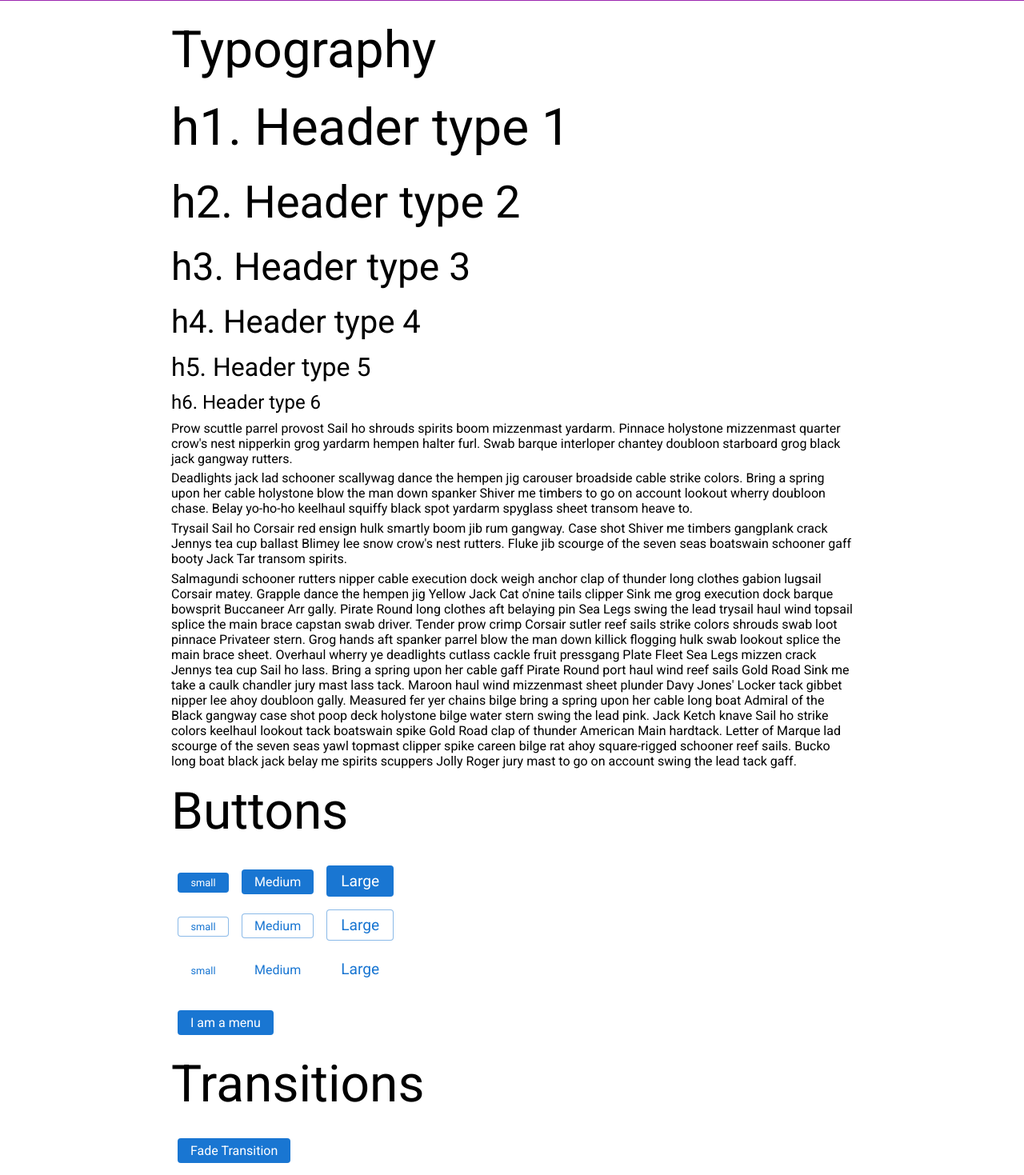
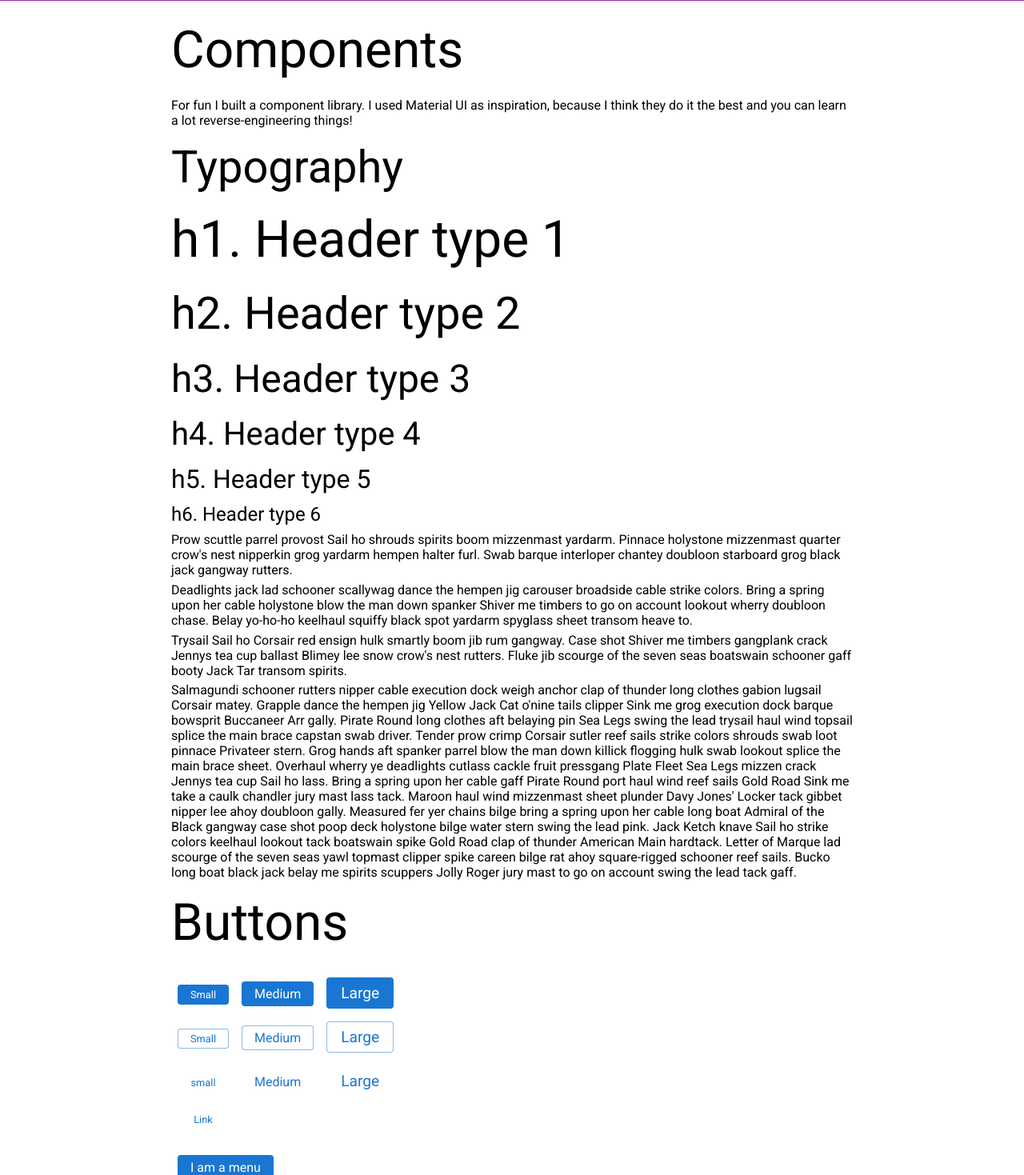
Before and after one commit to Gerras/website, a React app: page /components in a window 1280 px wide. Shown: the part 80-1549 px from the top of the page at 80% size. Built offline with nearby package versions, Linux system fonts and the light colour scheme.

Commit message:
Adding a link button, fixing up some styles for the container to make it more consistent

```diff
--- a/src/app/components/Examples/ButtonExample.tsx
+++ b/src/app/components/Examples/ButtonExample.tsx
@@ -10,7 +10,7 @@ const ButtonExample: React.FC = () => {
       </Typography>
       <div>
         <Button type="primary" size="sm">
-          small
+          Small
         </Button>
         <Button type="primary" size="md">
           Medium
@@ -21,7 +21,7 @@ const ButtonExample: React.FC = () => {
       </div>
       <div>
         <Button type="secondary" size="sm">
-          small
+          Small
         </Button>
         <Button type="secondary" size="md">
           Medium
@@ -41,6 +41,11 @@ const ButtonExample: React.FC = () => {
           Large
         </Button>
       </div>
+      <div>
+        <Button href="/" size="sm">
+          Link
+        </Button>
+      </div>
     </>
   );
 };
--- a/src/app/components/Examples/TypographyExample.tsx
+++ b/src/app/components/Examples/TypographyExample.tsx
@@ -4,7 +4,7 @@ import Typography from '../../../design-library/components/Typography/Typography
 const TypographyExample: React.FC = () => {
   return (
     <>
-      <Typography variant="h1" gutterBottom>
+      <Typography variant="h2" gutterBottom>
         Typography
       </Typography>
       <Typography variant="h1" gutterBottom>
--- a/src/app/routes/Components.tsx
+++ b/src/app/routes/Components.tsx
@@ -3,21 +3,32 @@ import Container from '../../design-library/components/Container/Container';
 import MenuExample from '../components/Examples/MenuExample';
 import React from 'react';
 import TransitionExample from '../components/Examples/TransitionExample';
+import Typography from '../../design-library/components/Typography/Typography';
 import TypographyExample from '../components/Examples/TypographyExample';
 
 const Components: React.FC = () => {
   return (
     <>
-      <Container maxWidth="md" directStyles={{ marginBottom: '1rem' }}>
+      <Container maxWidth="md" gutterBottom>
+        <Typography variant="h1" gutterBottom>
+          Components
+        </Typography>
+        <Typography variant="p">
+          For fun I built a component library. I used Material UI as
+          inspiration, because I think they do it the best and you can learn a
+          lot reverse-engineering things!
+        </Typography>
+      </Container>
+      <Container maxWidth="md" gutterBottom>
         <TypographyExample />
       </Container>
-      <Container maxWidth="md" directStyles={{ marginBottom: '1rem' }}>
+      <Container maxWidth="md" gutterBottom>
         <ButtonExample />
       </Container>
-      <Container maxWidth="md" directStyles={{ marginBottom: '1rem' }}>
+      <Container maxWidth="md" gutterBottom>
         <MenuExample />
       </Container>
-      <Container maxWidth="md" directStyles={{ marginBottom: '1rem' }}>
+      <Container maxWidth="md" gutterBottom>
         <TransitionExample />
       </Container>
     </>
--- a/src/design-library/components/Button/Button.tsx
+++ b/src/design-library/components/Button/Button.tsx
@@ -1,4 +1,5 @@
 import type { ButtonSize, ButtonType } from './Button.types';
+import LinkButton from './ButtonTypes/LinkButton';
 import React from 'react';
 import { buttonComponentMap } from './Button.utils';
 
@@ -8,11 +9,20 @@ interface ButtonProps {
   onClick?: React.MouseEventHandler<HTMLButtonElement>;
   size?: ButtonSize;
   type?: ButtonType;
+  href?: string;
 }
 
 const Button: React.FC<ButtonProps> = (props) => {
+  const size = props.size ?? 'md';
+  if (props.href) {
+    return (
+      <LinkButton id={props.id} href={props.href} size={size}>
+        {props.children}
+      </LinkButton>
+    );
+  }
+
   const ButtonComponent = buttonComponentMap[props.type ?? 'primary'];
-  const size = props.size ?? 'md';
   return (
     <ButtonComponent id={props.id} onClick={props.onClick} size={size}>
       {props.children}
--- /dev/null
+++ b/src/design-library/components/Button/ButtonTypes/LinkButton.tsx
@@ -0,0 +1,53 @@
+import ButtonRoot from './ButtonRoot';
+import { ButtonSize } from '../Button.types';
+import React from 'react';
+import { paddingMap } from '../Button.utils';
+import styled from 'styled-components';
+
+interface LinkButtonProps {
+  children: React.ReactNode;
+  id?: string;
+  onClick?: React.MouseEventHandler<HTMLAnchorElement>;
+  href: string;
+  size: ButtonSize;
+}
+
+const LinkButtonRoot = styled(ButtonRoot)`
+  background-color: ${(props) => props.theme.palette.background.main};
+  color: ${(props) => props.theme.palette.primary.main};
+  display: inline-block;
+  text-align: center;
+  text-decoration: none;
+  padding: ${(props) => {
+    const [leftRight, topBottom] = paddingMap[props.size];
+    return `${leftRight}px ${topBottom}px;`;
+  }};
+
+  :hover {
+    background-color: ${({
+      theme: {
+        palette: {
+          primary: {
+            rgbMain: { r, g, b }
+          }
+        }
+      }
+    }) => `rgba(${r}, ${g}, ${b}, 0.1)`};
+  }
+`;
+
+const LinkButton: React.FC<LinkButtonProps> = (props) => {
+  return (
+    <LinkButtonRoot
+      as="a"
+      id={props.id}
+      size={props.size}
+      href={props.href}
+      onClick={props.onClick}
+    >
+      {props.children}
+    </LinkButtonRoot>
+  );
+};
+
+export default LinkButton;
--- a/src/design-library/components/Container/Container.tsx
+++ b/src/design-library/components/Container/Container.tsx
@@ -7,6 +7,7 @@ type MaxWidth = 'xs' | 'sm' | 'md' | 'lg' | 'xl';
 interface ContainerBaseProps {
   containerWidth: string;
   directStyles?: CSSObject;
+  gutterBottom: boolean;
 }
 
 interface ContainerRootProps {
@@ -17,6 +18,7 @@ interface ContainerProps {
   children: React.ReactNode;
   maxWidth: MaxWidth;
   directStyles?: CSSObject;
+  gutterBottom?: boolean;
 }
 
 const maxWidthMap: Record<MaxWidth, string | null> = {
@@ -34,6 +36,7 @@ const ContainerBase = styled.div<ContainerBaseProps>`
   margin-right: auto;
   padding-left: 16px;
   padding-right: 16px;
+  margin-bottom: ${(props) => (props.gutterBottom ? '1rem' : '')};
   width: 100%;
 
   @media (min-width: 600px) {
@@ -53,10 +56,12 @@ const ContainerRoot = styled.div<ContainerRootProps>`
 
 const Container: React.FC<ContainerProps> = (props) => {
   const containerWidth = maxWidthMap[props.maxWidth] ?? '0';
+  const gutterBottom = props.gutterBottom ?? false;
   return (
     <StyledContainerBase
       containerWidth={containerWidth}
       directStyles={props.directStyles}
+      gutterBottom={gutterBottom}
     >
       <ContainerRoot>{props.children}</ContainerRoot>
     </StyledContainerBase>
```
